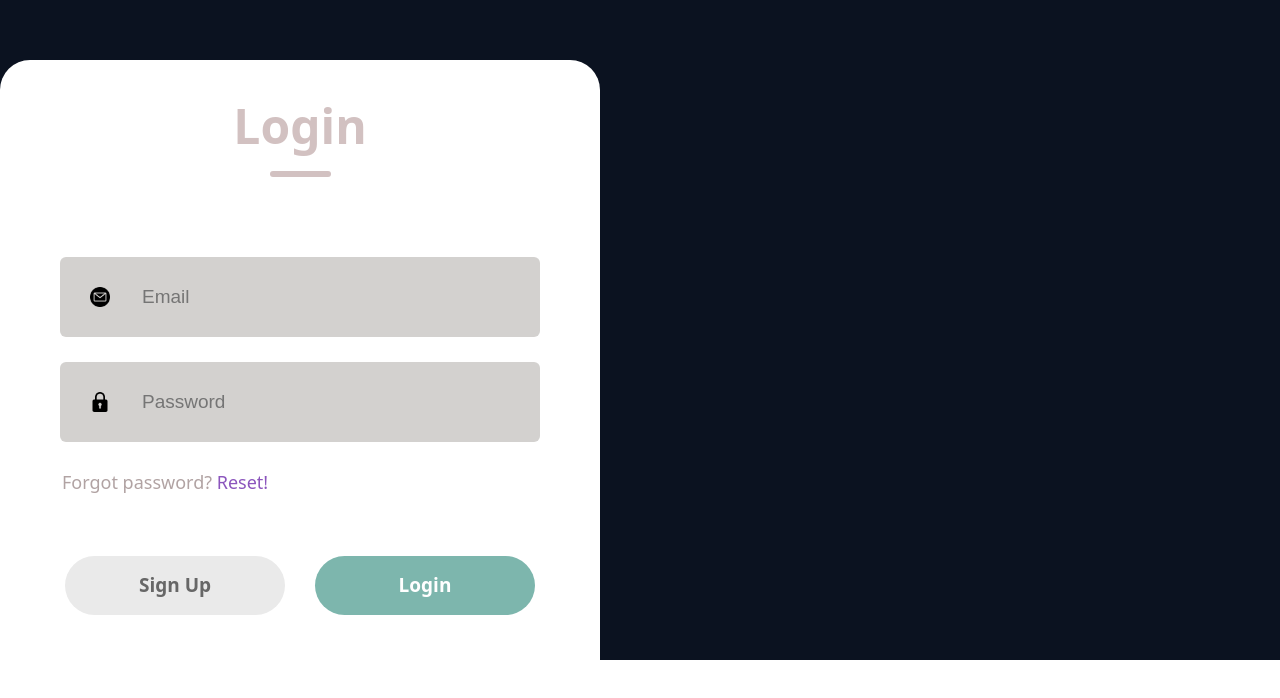
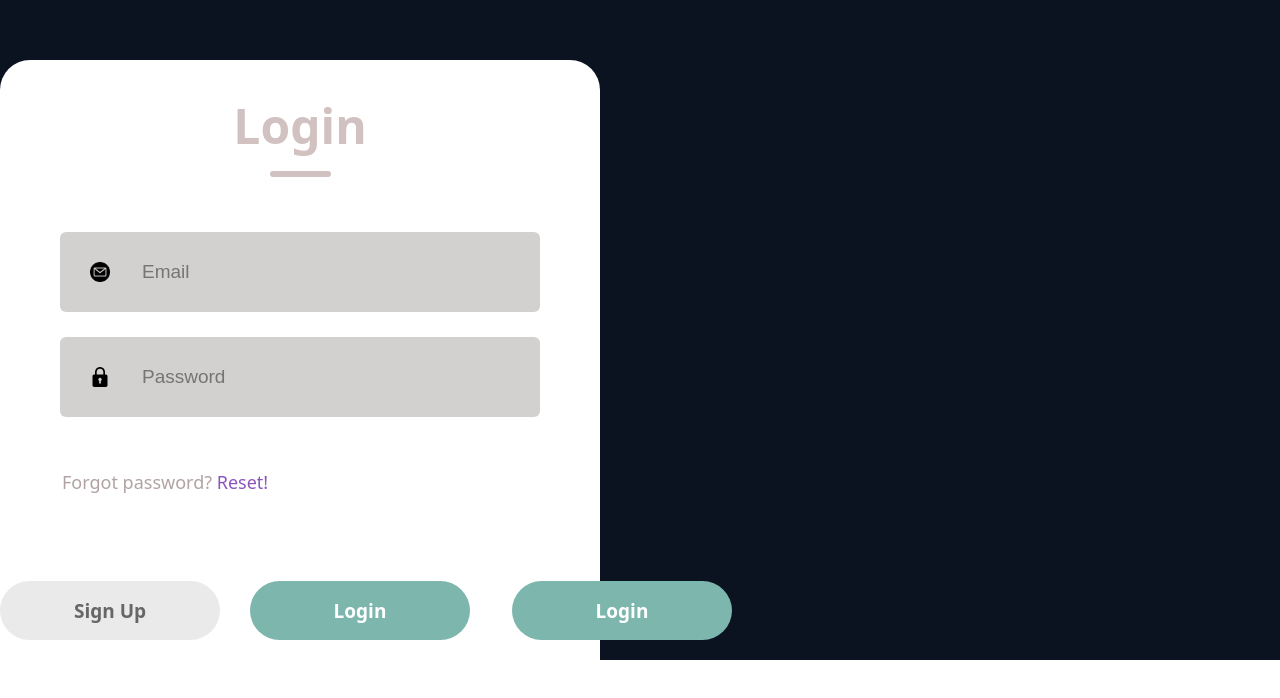
Before and after one commit to mozaalismaili/AppointmentScheduler, a React (Vite) app in the folder frontend/: page /login in a window 1280 px wide. Shown: the part 140-838 px from the top of the page. Built offline with nearby package versions, Linux system fonts and the light colour scheme.

Commit message:
feat(validation): add minimal client-side validation and UX for Login/Signup

```diff
--- a/frontend/src/components/LoginSignup/LoginSignup.css
+++ b/frontend/src/components/LoginSignup/LoginSignup.css
@@ -105,3 +105,13 @@
     background: #eaeaea;
     color: #676767;
 }
+
+.err {
+    color: #c53030;
+    margin-left: 62px;
+    margin-top: 6px;
+    font-size: 14px;
+  }
+  button[disabled] { opacity: 0.6; cursor: not-allowed; }
+  .simple-toast { position: fixed; top: 20px; right: 20px; padding: 8px 12px; border-radius: 8px; color: white; z-index: 60; }
+  .simple-toast.ok { background: #16a34a; } .simple-toast.bad { background: #dc2626; }
--- a/frontend/src/components/LoginSignup/LoginSignup.jsx
+++ b/frontend/src/components/LoginSignup/LoginSignup.jsx
@@ -1,48 +1,137 @@
+// src/components/LoginSignup/LoginSignup.jsx
 import React, { useState } from 'react';
-import './LoginSignup.css'
+import './LoginSignup.css';
 
 import user_icon     from '../../assets/login-icons/user_icon.png';
 import email_icon    from '../../assets/login-icons/email_icon.png';
 import password_icon from '../../assets/login-icons/pass_icon.png';
 
+const isValidEmail = (s) => /^[^\s@]+@[^\s@]+\.[^\s@]+$/.test(s);
+
 export default function LoginSignup() {
+  const [action, setAction] = useState("Login");
+  const [form, setForm] = useState({ name: "", email: "", password: "" });
+  const [errors, setErrors] = useState({});
+  const [loading, setLoading] = useState(false);
+  const [msg, setMsg] = useState(null);
 
-    const [action,setAction] = useState("Login");
+  function validate() {
+    const e = {};
+    if (action === "Sign Up") {
+      if (!form.name.trim()) e.name = "Full name is required.";
+      else if (form.name.trim().length < 2) e.name = "Name is too short.";
+    }
+    if (!form.email.trim()) e.email = "Email is required.";
+    else if (!isValidEmail(form.email.trim())) e.email = "Enter a valid email.";
+    if (!form.password) e.password = "Password is required.";
+    else if (form.password.length < 6) e.password = "Password must be 6+ characters.";
+    return e;
+  }
+
+  async function handleSubmit(e) {
+    e?.preventDefault?.();
+    const eobj = validate();
+    setErrors(eobj);
+    if (Object.keys(eobj).length) return;
+
+    setLoading(true);
+    setMsg(null);
+    try {
+      // TODO: swap with real API call when backend ready
+      await new Promise((r) => setTimeout(r, 700));
+      setMsg({ type: "success", text: action === "Login" ? "Logged in" : "Account created" });
+    } catch (err) {
+      setMsg({ type: "error", text: "Network error — try again" });
+    } finally {
+      setLoading(false);
+      setTimeout(() => setMsg(null), 2000);
+    }
+  }
 
   return (
     <div className='container'>
-
       <div className="header">
         <div className="text">{action}</div>
-            <div className="underline"> </div>
+        <div className="underline" />
       </div>
 
-        <div className='inputs'>
-            {action=== "Login" ? <div></div> :<div className='input'>
+      <form className='inputs' onSubmit={handleSubmit} noValidate>
+        {action === "Sign Up" && (
+          <>
+            <div className='input'>
               <img src={user_icon} alt="" />
-                <input type="text" placeholder='Full Name' />
-            </div> }
-
+              <input
+                value={form.name}
+                onChange={(ev) => setForm(f => ({ ...f, name: ev.target.value }))}
+                type="text"
+                placeholder='Full Name'
+              />
+            </div>
+            {errors.name && <div className="err">{errors.name}</div>}
+          </>
+        )}
 
         <div className='input'>
           <img src={email_icon} alt="" />
-                <input type="email" placeholder='Email'/>
+          <input
+            value={form.email}
+            onChange={(ev) => setForm(f => ({ ...f, email: ev.target.value }))}
+            type="email"
+            placeholder='Email'
+          />
         </div>
+        {errors.email && <div className="err">{errors.email}</div>}
 
         <div className='input'>
           <img src={password_icon} alt="" />
-                <input type="password" placeholder='Password'/>
+          <input
+            value={form.password}
+            onChange={(ev) => setForm(f => ({ ...f, password: ev.target.value }))}
+            type="password"
+            placeholder='Password'
+          />
         </div>
+        {errors.password && <div className="err">{errors.password}</div>}
 
-        </div>
-
-
-        {action=== "Sign Up" ? <div></div> : <div className="forgot-password">Forgot password? <span>Reset!</span></div>}
+        {action === "Login" ? (
+          <div className="forgot-password">Forgot password? <span>Reset!</span></div>
+        ) : <div style={{ height: 28 }} />}
 
         <div className="submit-container">
-            <div className={action==="Login"?"submit gray":"submit"} onClick={()=>{setAction("Sign Up")}}>Sign Up</div>
-            <div className={action==="Sign Up"?"submit gray":"submit"} onClick={()=>{setAction("Login")}}>Login</div>
+          <button
+            type="button"
+            className={action==="Login"?"submit gray":"submit"}
+            onClick={() => { setAction("Sign Up"); setErrors({}); }}
+            disabled={loading}
+          >
+            Sign Up
+          </button>
+
+          <button
+            type="button"
+            className={action==="Sign Up"?"submit gray":"submit"}
+            onClick={() => { setAction("Login"); setErrors({}); }}
+            disabled={loading}
+          >
+            Login
+          </button>
+
+          <button
+            type="submit"
+            className="submit submit-primary"
+            disabled={loading}
+            style={{ marginLeft: 12 }}
+          >
+            {loading ? (action === "Login" ? "Logging in..." : "Signing up...") : (action === "Login" ? "Login" : "Create Account")}
+          </button>
         </div>
+      </form>
+
+      {msg && (
+        <div className={`simple-toast ${msg.type === "success" ? "ok" : "bad"}`}>
+          {msg.text}
         </div>
-  )
+      )}
+    </div>
+  );
 }
```
Lines whose indentation alone changed are shown as unchanged.
